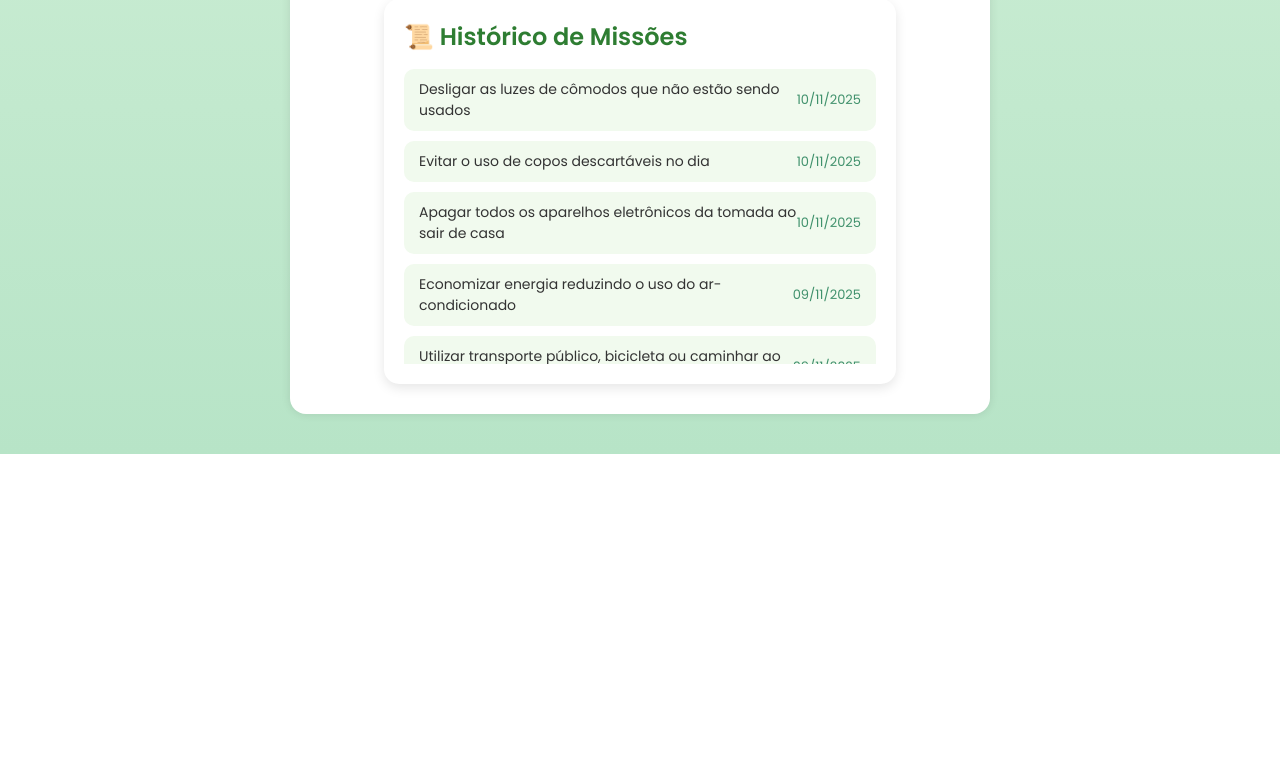
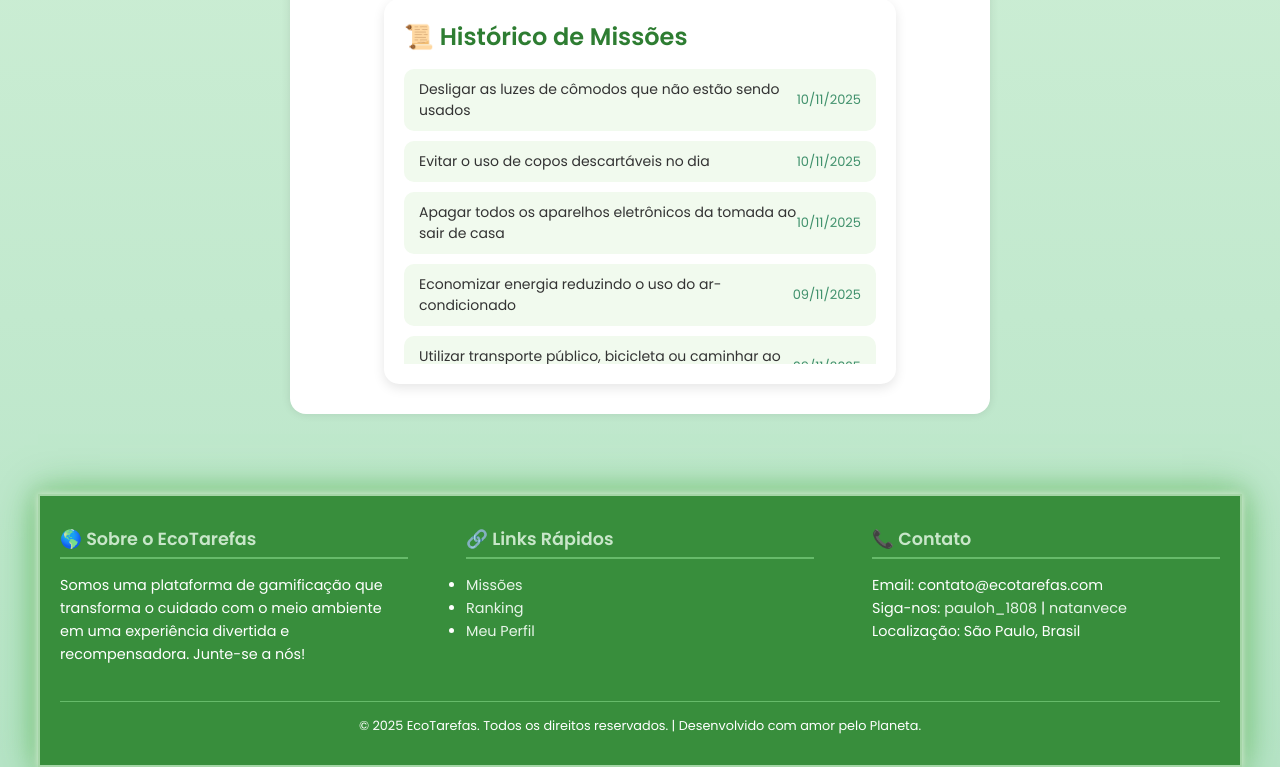
Before and after one commit to Vece12gk/EcoWorks, a PHP site: page /profile.php in a window 1280 px wide. Shown: the part 588-1355 px from the top of the page. Before the commit the page ends 1042 px from the top, so only its background shows below. Run offline with PHP 8.4, Linux system fonts and the light colour scheme; a user stored in the database is signed in; data comes from the database, SQL or seed files in the repository; data that the repository does not hold is empty.

Commit message:
Update profile.php

```diff
--- a/public/profile.php
+++ b/public/profile.php
@@ -98,6 +98,66 @@ if ($foundTable) {
   <link rel="stylesheet" href="css/style.css">
   <link rel="stylesheet" href="css/profile.css">
 </head>
+<style>
+  /* Estilo do footer */
+        footer {
+            background-color: #388E3C; /* Verde escuro */
+            color: white;
+            padding: 30px 0;
+            margin-top: 40px;
+            border: 2px solid #A5D6A7; /* Borda visível */
+            box-shadow:
+                0 0 5px #C8E6C9,
+                0 0 10px #C8E6C9,
+                0 0 20px #81C784,
+                0 0 40px #66BB6A;
+        }
+
+        .footer-content {
+            max-width: 1200px;
+            margin: 0 auto;
+            display: flex;
+            justify-content: space-between;
+            flex-wrap: wrap;
+            padding: 0 20px;
+        }
+
+        .footer-section {
+            width: 30%;
+            margin-bottom: 20px;
+        }
+
+        .footer-section h4 {
+            color: #C8E6C9; /* Verde claro */
+            margin-bottom: 15px;
+            font-size: 1.1em;
+            border-bottom: 2px solid #66BB6A;
+            padding-bottom: 5px;
+        }
+
+        .footer-section p, .footer-section ul {
+            font-size: 0.9em;
+            line-height: 1.6;
+        }
+
+        .footer-section a {
+            color: #E8F5E9;
+            text-decoration: none;
+        }
+
+        .footer-section a:hover {
+            text-decoration: underline;
+        }
+
+        .footer-bottom {
+            text-align: center;
+            padding-top: 15px;
+            border-top: 1px solid #66BB6A;
+            margin-top: 15px;
+            font-size: 0.8em;
+            width: 100%;
+        }
+</style>
 <body>
   <!-- Navbar -->
   <nav>
@@ -152,5 +212,33 @@ if ($foundTable) {
       </ul>
     </div>
   </section>
+  <footer>
+        <div class="footer-content">
+            <div class="footer-section">
+                <h4>🌎 Sobre o EcoTarefas</h4>
+                <p>Somos uma plataforma de gamificação que transforma o cuidado com o meio ambiente em uma experiência divertida e recompensadora. Junte-se a nós!</p>
+            </div>
+
+            <div class="footer-section">
+                <h4>🔗 Links Rápidos</h4>
+                <ul>
+                    <li><a href="dashboard.php">Missões</a></li>
+                    <li><a href="ranking.php">Ranking</a></li>
+                    <li><a href="profile.php">Meu Perfil</a></li>
+                </ul>
+            </div>
+
+            <div class="footer-section">
+                <h4>📞 Contato</h4>
+                <p>Email: contato@ecotarefas.com</p>
+                <p>Siga-nos: <a href="https://www.instagram.com/pauloh_1808/">pauloh_1808</a> | <a href="https://www.instagram.com/natanvece/">natanvece</a></p>
+                <p>Localização: São Paulo, Brasil</p>
+            </div>
+
+            <div class="footer-bottom">
+                &copy; <?php echo date("Y"); ?> EcoTarefas. Todos os direitos reservados. | Desenvolvido com amor pelo Planeta.
+            </div>
+        </div>
+    </footer>
 </body>
 </html>
```
